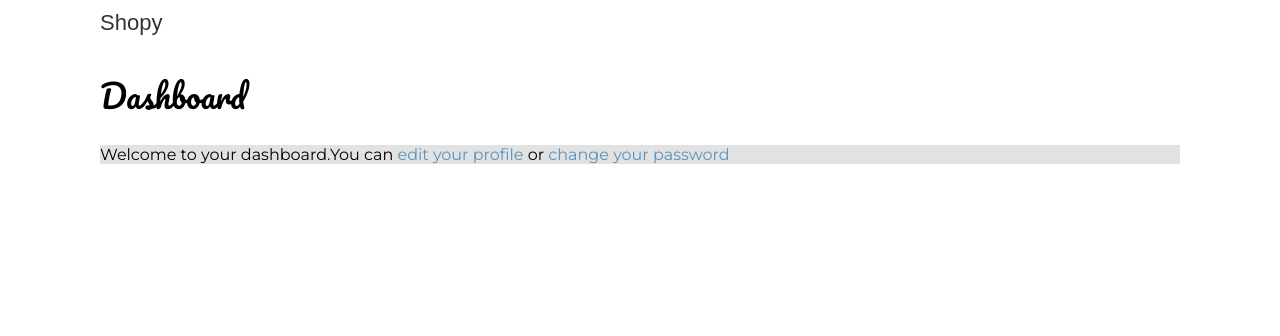
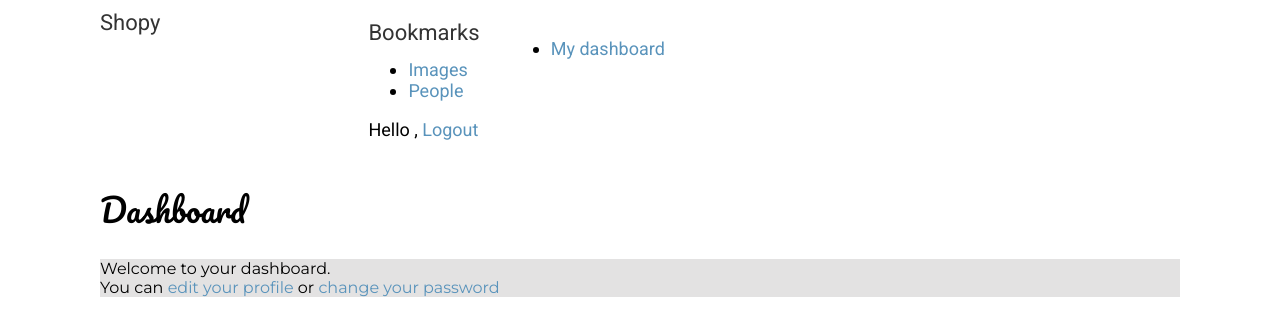
Before and after one commit to ZafarAqil/django-ecommerce-app, a Django app: page /account/ in a window 1280 px wide. Shown: the top 336 px of the page. Run offline with Django 3.2, Linux system fonts and the light colour scheme; a user stored in the database is signed in.

Commit message:
added dashboard

```diff
--- a/account/templates/account/dashboard.html
+++ b/account/templates/account/dashboard.html
@@ -2,7 +2,7 @@
 {% block title %}Dashboard{% endblock %}
 {% block content %}
 <h1>Dashboard</h1>
-<p>Welcome to your dashboard.You can <a href="{% url "edit" %}">edit your
+<p>Welcome to your dashboard. <br> You can <a href="{% url "edit" %}">edit your
     profile</a> or <a href="{% url "password_change" %}">change your
     password</a></p>
 {% endblock %}
--- a/account/templates/base.html
+++ b/account/templates/base.html
@@ -8,7 +8,30 @@
    <body>
       <div id="header">
          <span class="logo">Shopy</span>
-
+         <div id="header">
+            <span class="logo">Bookmarks</span>
+            {% if request.user.is_authenticated %}
+            <ul class="menu">
+            <li {% if section == "dashboard" %}class="selected"{% endif %}>
+            <a href="{% url "dashboard" %}">My dashboard</a>
+            </li>
+            <li {% if section == "images" %}class="selected"{% endif %}>
+            <a href="#">Images</a>
+            </li>
+            <li {% if section == "people" %}class="selected"{% endif %}>
+            <a href="#">People</a>
+            </li>
+            </ul>
+            {% endif %}
+            <span class="user">
+            {% if request.user.is_authenticated %}
+            Hello {{ request.user.first_name }},
+            <a href="{% url "logout" %}">Logout</a>
+            {% else %}
+            <a href="{% url "login" %}">Log-in</a>
+            {% endif %}
+            </span>
+            </div>
       </div>
       <div id="content">
          {% block content %}
--- a/account/templates/registration/logged_out.html
+++ b/account/templates/registration/logged_out.html
@@ -2,6 +2,5 @@
 {% block title %}Logged out{% endblock %}
 {% block content %}
 <h1>Logged out</h1>
-<p>You have been successfully logged out. You can <a href="{% url
-"login" %}">log-in again</a>.</p>
+<p>You have been successfully logged out. You can <a href="{% url "login" %}">log-in again</a>.</p>
 {% endblock %}
--- a/account/templates/registration/login.html
+++ b/account/templates/registration/login.html
@@ -8,8 +8,8 @@
    Please try again.
 </p>
 {% else %}
-<p>Please, use the following form to log-in:If you don't have an account <a
-    href="{% url "register" %}">register here</a></p>
+<p>Please use the following form to log-in <br>If you don't have an account <a
+    href="{% url "register" %}">Register Here</a></p>
 {% endif %}
 <div class="login-form">
    <form action="{% url 'login' %}" method="post">
--- a/orders/templates/orders/order/create.html
+++ b/orders/templates/orders/order/create.html
@@ -14,7 +14,7 @@
 </li>
 {% endfor %}
 </ul>
-<p>Total:₹{{ cart.get_total_price }}</p>
+<p>Total : ₹{{ cart.get_total_price }}</p>
 </div>
 <form action="." method="post" class="order-form">
 {{ form.as_p }}
--- a/shop/templates/shop/product/detail.html
+++ b/shop/templates/shop/product/detail.html
@@ -14,7 +14,7 @@
    <form action="{% url "cart:cart_add" product.id %}" method="post">
         {{ cart_product_form }}
         {% csrf_token %}
-        <input type="submit" value="Add to cart">
+        <input type="submit" class="submitbutton" value="Add to cart">
         <!-- <input type="submit" id="add_to_cart" value="Add to cart"> -->
         </form>
    {{ product.description|linebreaks }}
--- a/static/css/base.css
+++ b/static/css/base.css
@@ -9,6 +9,7 @@
     padding:0;
     /* font-family:helvetica, sans-serif;  */
     font-family: 'Roboto', sans-serif;
+    margin-bottom: 100px;
 }
 
 h1, h2, h3, h4, h5 , h6 {
@@ -128,6 +129,7 @@
     padding:10px 100px;
     font-size:18px;
     overflow:auto;
+    font-family: 'Roboto', sans-serif;
 }
 
 #subheader {
@@ -138,7 +140,8 @@
 }
 
 #header .logo {
-    font-family: 'Ubuntu', sans-serif;
+    /* font-family: 'Ubuntu', sans-serif; */
+    font-family: 'Roboto', sans-serif;
     float:left;
     color:#333;
     font-size:22px;
@@ -342,3 +345,8 @@
     margin-left: 25%;
     margin-top: 0px;
 } */
+
+.submitbutton{
+    display:block;
+    margin-top: 10px;
+  }
```
Also changed, not shown: db.sqlite3.
